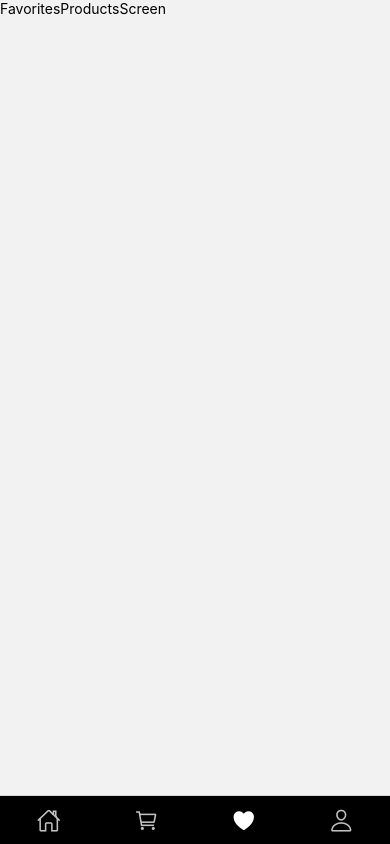
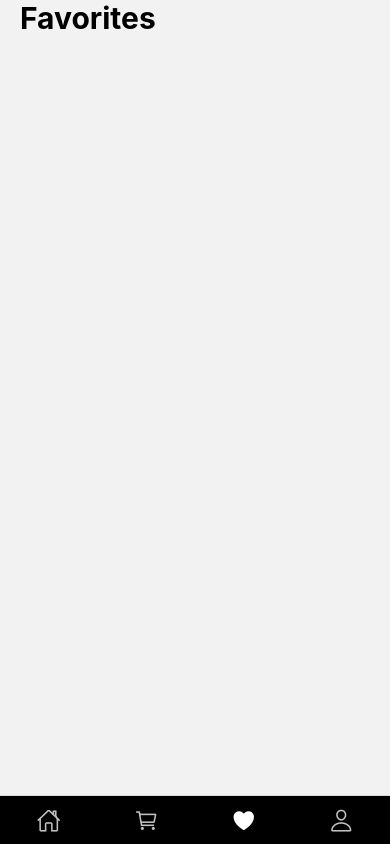
Before and after one commit to SzymonZur/fluffy-shop, a React Native app in the folder frontend/: screen /Favorites in a window 390 px wide. Built offline with nearby package versions, Linux system fonts and the light colour scheme.

Commit message:
Add redux for adding to Cart and new Title header

```diff
--- a/frontend/screens/FavoritesProductsScreen.js
+++ b/frontend/screens/FavoritesProductsScreen.js
@@ -1,11 +1,10 @@
 import React from "react";
 import { View, Text } from "react-native";
+import HeaderComponenet from "../components/UI/HeaderComponent";
 
 const FavoritesProductsScreen = (props) => {
   return (
-    <View>
-      <Text>FavoritesProductsScreen</Text>
-    </View>
+    <HeaderComponenet sectionTitle="Favorites"></HeaderComponenet>
   );
 };
 
--- a/frontend/screens/HomeScreen.js
+++ b/frontend/screens/HomeScreen.js
@@ -55,8 +55,8 @@ const HomeScreen = (props) => {
   return (
     <ScrollView style={{ backgroundColor: "white" }}>
       <View style={styles.screen}>
-        <SafeAreaView>
-        <HeaderComponenet style={styles.headerContainer}>
+        <HeaderComponenet style={styles.headerContainer} sectionTitle='Home'>
+          <View style={{flexDirection: 'row'}}>
           <CustomHeaderButton
             nameButton="search-outline"
             actionToDo={() => {}}
@@ -65,6 +65,7 @@ const HomeScreen = (props) => {
             nameButton="options-outline"
             actionToDo={() => {}}
           />
+          </View>
         </HeaderComponenet>
         <View>
           <CategoryFilter
@@ -105,7 +106,6 @@ const HomeScreen = (props) => {
             </Text>
           </View>
         )}
-        </SafeAreaView>
       </View>
     </ScrollView>
   );
@@ -117,7 +117,7 @@ const styles = StyleSheet.create({
     backgroundColor: "white",
   },
   headerContainer: {
-    justifyContent: "flex-end",
+    justifyContent: "space-between",
   },
   listContainer: {
     flexDirection: "row",
--- a/frontend/screens/ProductOverviewScreen.js
+++ b/frontend/screens/ProductOverviewScreen.js
@@ -9,11 +9,14 @@ import {
   Platform,
   TouchableOpacity,
   StatusBar,
-  SafeAreaView
+  SafeAreaView,
 } from "react-native";
 import { Ionicons } from "@expo/vector-icons";
 import CustomHeaderButton from "../components/UI/CustomHeaderButton";
 import SizeComponent from "../components/UI/SizeComponent";
+
+import { connect } from "react-redux";
+import * as actions from "../redux/actions/cartActions";
 
 import Colors from "../constants/Colors";
 
@@ -39,7 +42,7 @@ const ProductOverviewScreen = (props) => {
           style={{
             position: "absolute",
             left: 15,
-            top: Platform.OS === 'android' ? 30 : 40,
+            top: Platform.OS === "android" ? 30 : 40,
             backgroundColor: "black",
           }}
         />
@@ -81,7 +84,9 @@ const ProductOverviewScreen = (props) => {
               </Text>
             </View>
           </View>
-          <TouchableOpacity style={styles.addToCart}>
+          <TouchableOpacity style={styles.addToCart} onPress={() => {
+            props.addItemToCart(props.route.params.item)
+          }}>
             <View style={styles.btnContainer}>
               <Ionicons name="cart-outline" size={24} color="white" />
               <Text
@@ -96,6 +101,14 @@ const ProductOverviewScreen = (props) => {
     </View>
   );
 };
+
+const mapDispatchToProps = (dispatch) => {
+  return{
+    addItemToCart: (product) => {
+      dispatch(actions.addToCart({quantity: 1, product}))
+    }
+  }
+}
 
 const styles = StyleSheet.create({
   screen: {
@@ -168,4 +181,4 @@ const styles = StyleSheet.create({
   },
 });
 
-export default ProductOverviewScreen;
+export default connect(null, mapDispatchToProps)(ProductOverviewScreen)
--- a/frontend/screens/ProfileUserScreen.js
+++ b/frontend/screens/ProfileUserScreen.js
@@ -1,11 +1,11 @@
 import React from "react";
 import { View, Text } from "react-native";
+import HeaderComponenet from "../components/UI/HeaderComponent";
 
 const ProfileUserScreen = (props) => {
   return (
-    <View>
-      <Text>ProfileUserScreen</Text>
-    </View>
+    <HeaderComponenet sectionTitle="User"></HeaderComponenet>
+
   );
 };
 
```
